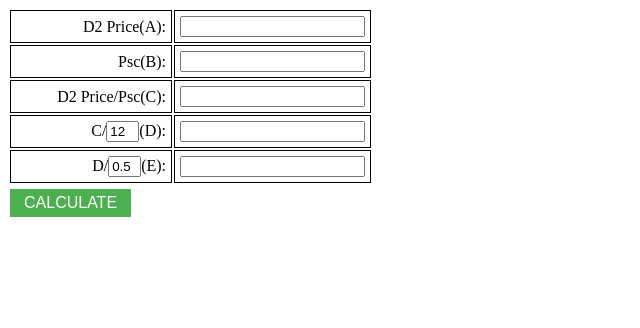
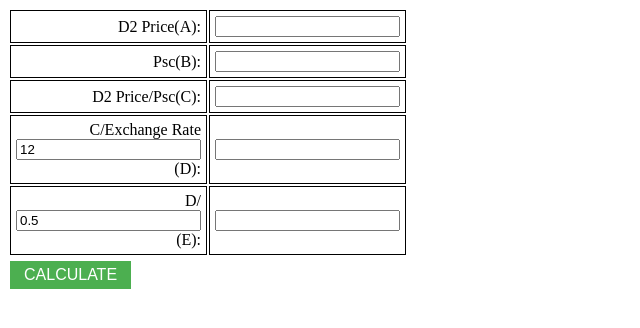
Before and after one commit to jabir-tridz/bilal-work, a plain HTML site: page index.html in a window 1280 px wide. Shown: the whole page, without its empty margins (0-640 px from the left). Drawn offline with Linux system fonts and the light colour scheme.

Commit message:
Update index.html

```diff
--- a/index.html
+++ b/index.html
@@ -42,15 +42,15 @@ td{
 	<td align="left"><input type="text" id="n3" readonly/></td>
 </tr>
 <tr>
-<td align="right">C/<input type="text" id="n4" value="12" size="1"/>(D):</td>
+<td align="right">C/Exchange Rate<input type="number" id="n4" value="12" size="1"/>(D):</td>
 	<td align="left"><input type="text" id="n5" readonly/></td>
 </tr>
 <tr>
-<td align="right">D/<input type="text" id="n6" value="0.5" size="1"/>(E):</td>
+<td align="right">D/<input type="number" id="n6" value="0.5" size="1"/>(E):</td>
 	<td align="right"><input type="number" id="n7" readonly/></td>
 </tr>
 </table>
-<button  class="button button1" type="button" onclick="getInputValue();">CALCULATE</button>
+<button  class="button button1" type="buztton" onclick="getInputValue();">CALCULATE</button>
 </form>
 </div>
 <script>
```
